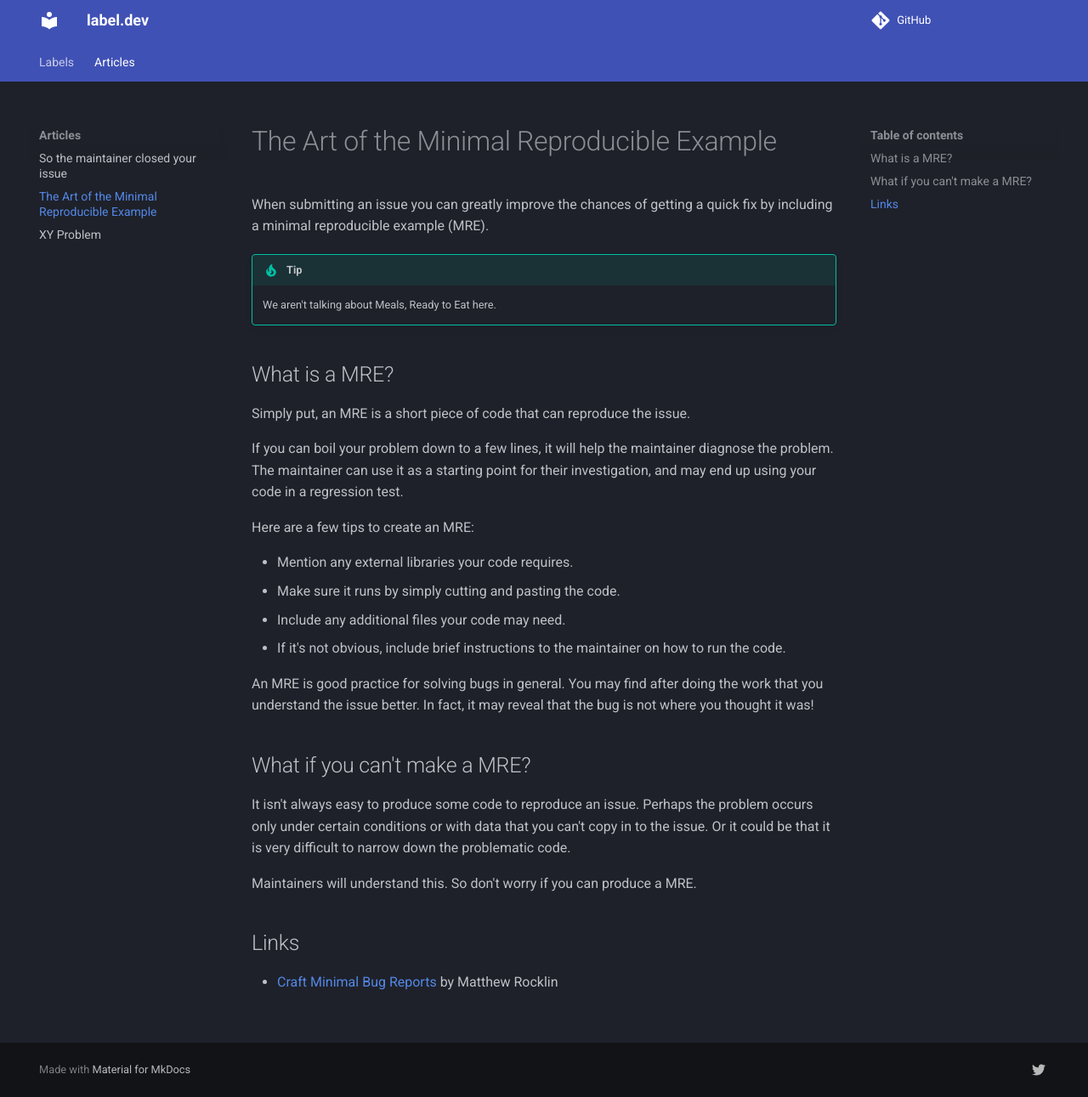
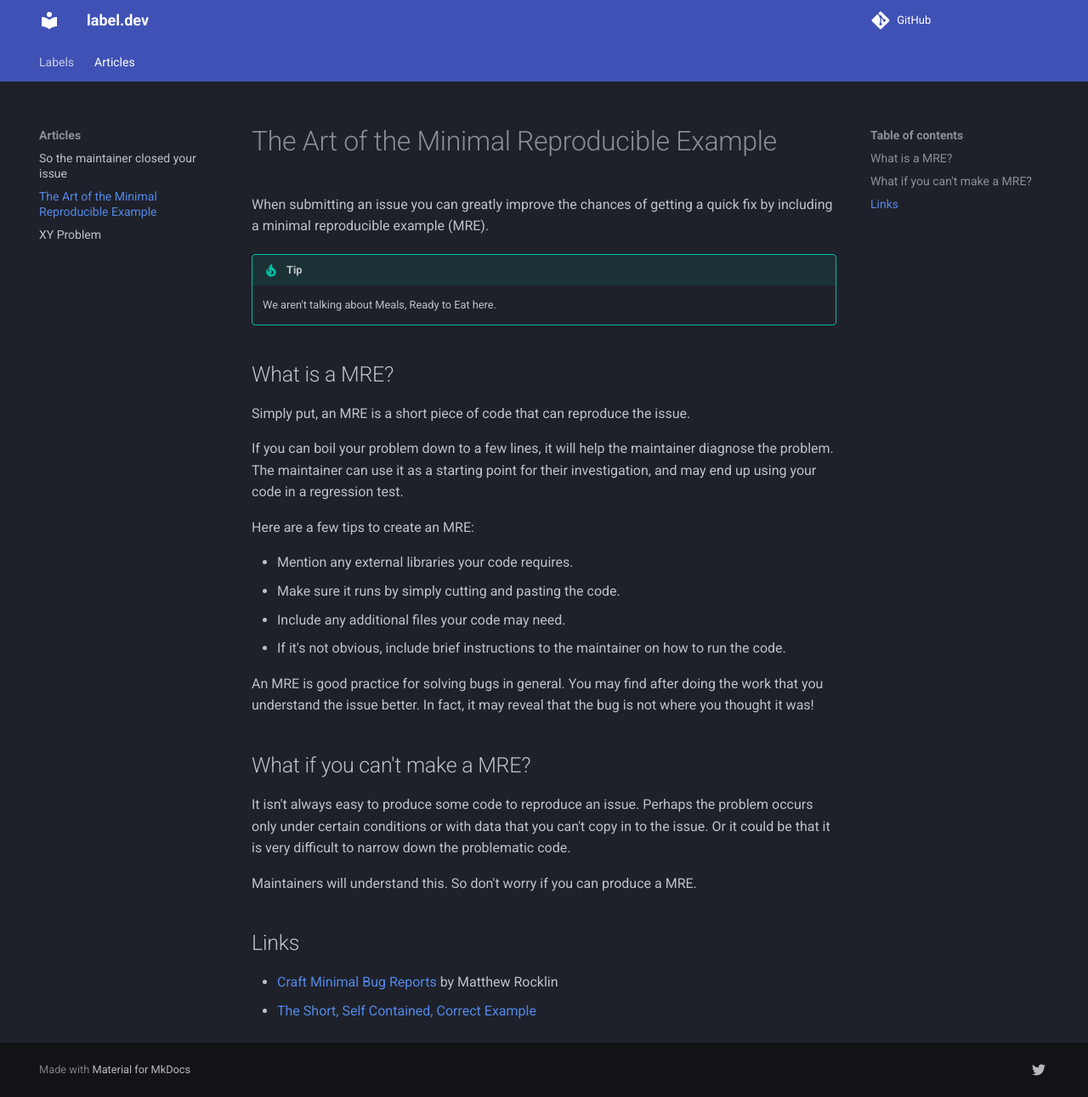
Before and after one commit to Textualize/label.dev, an MkDocs documentation site: the page built from docs/articles/minimal-reproducible-example.md, in a window 1280 px wide and 1291 px high. Shown: the whole window at 85% size. Built offline with MkDocs 1.6.1 and Material for MkDocs 9.7.7, drawn with Linux system fonts in a browser that asks for light colours; comment, search, counter and statistics services are not loaded.

Commit message:
docs(mre article): add link to the sscce

```diff
--- a/docs/articles/minimal-reproducible-example.md
+++ b/docs/articles/minimal-reproducible-example.md
@@ -34,3 +34,4 @@
 ## Links
 
 - [Craft Minimal Bug Reports](https://matthewrocklin.com/minimal-bug-reports.html) by Matthew Rocklin
+- [The Short, Self Contained, Correct Example](http://www.sscce.org/)
```
